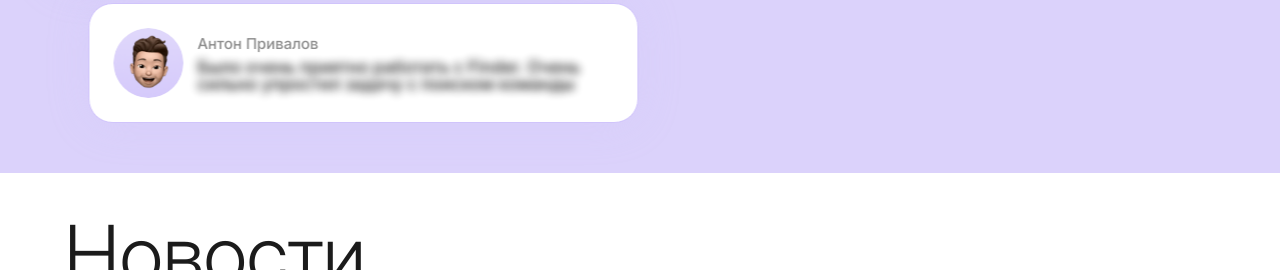
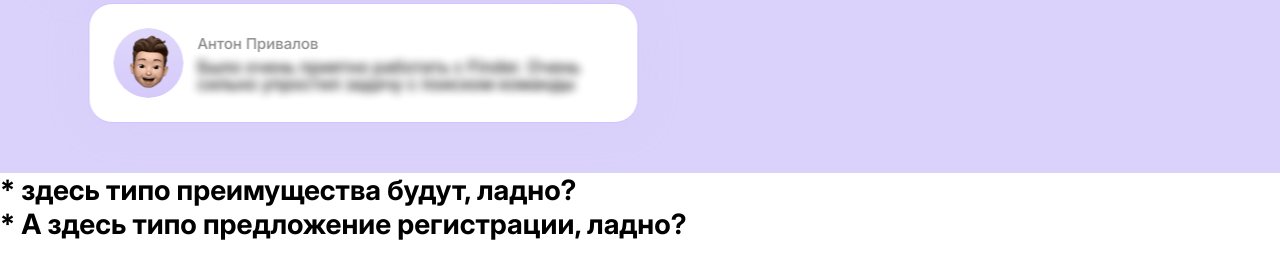
Before and after one commit to Keyjekk/finder.site, a plain HTML site: page index.html in a window 1280 px wide. Shown: the part 1918-2188 px from the top of the page. Drawn offline with Linux system fonts and the light colour scheme.

Commit message:
Add files via upload

```diff
--- a/index.html
+++ b/index.html
@@ -235,6 +235,8 @@
                 </div>
             </div>
     </div>
+    <p>* здесь типо преимущества будут, ладно?</p>
+    <p>* А здесь типо предложение регистрации, ладно?</p>
     <div class="news">
         <p class="title">Новости</p>
         <div class="news-card">
@@ -306,7 +308,7 @@
         <button id="load-more-news">Загрузить ещё</button>
     </div>
 
-    <div class="footer"></div>
+    <div class="footer">* здесь типо футер будет, ладно?</div>
     <script>
         document.addEventListener('scroll', function() {
     const reviewsBlock = document.querySelector('.rewiews-block');
--- a/styles/smart.css
+++ b/styles/smart.css
@@ -18,7 +18,6 @@ body{
     font-family: "Inter";
     font-weight: 700;
     font-size: 28px;
-    color: #fff;
 }
 
 .header-content{
```
